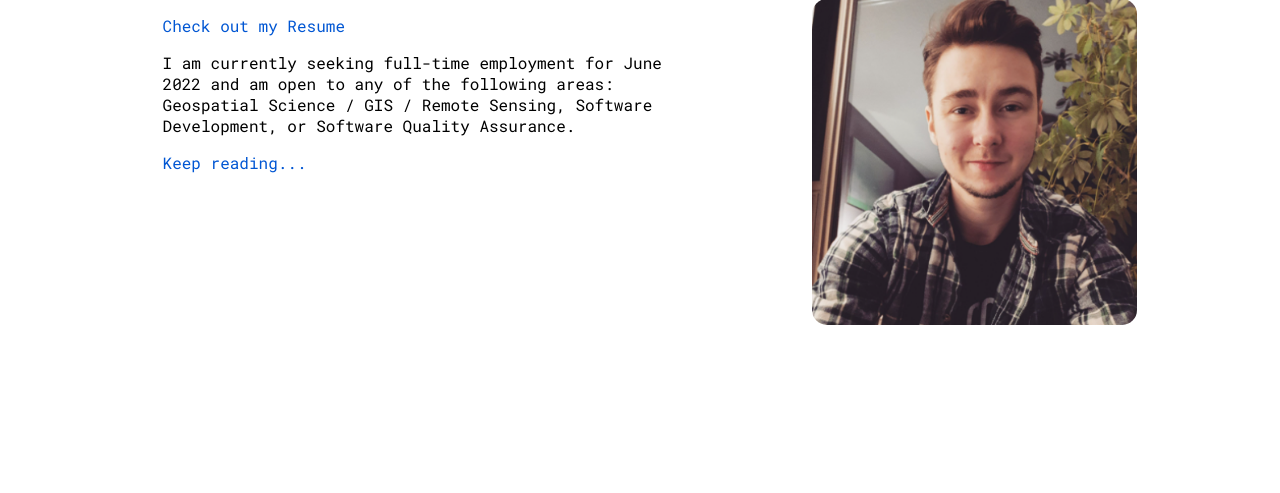
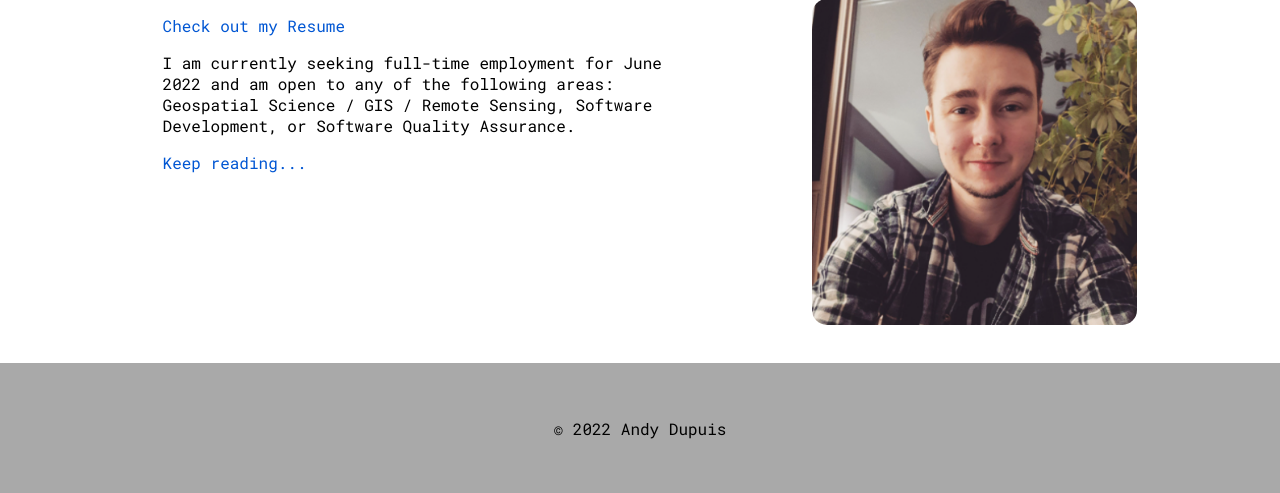
Before and after one commit to AndyDupuis/portfolio, a PHP site: page / in a window 1280 px wide. Shown: the part 1891-2384 px from the top of the page. Before the commit the page ends 2216 px from the top, so only its background shows below. Run offline with PHP 8.4, Linux system fonts and the light colour scheme; some libraries are stand-ins or nearby versions.

Commit message:
Added footer

```diff
--- a/css/style.css
+++ b/css/style.css
@@ -96,6 +96,13 @@ i:hover {
   	text-decoration: none;
 }
 
+/* Footer */
+#footer {
+    background-color: darkgrey;
+    text-align: center;
+    padding: 3%;
+}
+
 
 /* -------------------------------------------------------- */
 /* SCREEN SIZE SPECIFIC */
@@ -135,6 +142,11 @@ i:hover {
     }
     #contact i {
         padding: 3%;
+    }
+
+    /* Don't display footer on small screens where contact becomes footer */
+    #footer {
+        display: none;
     }
 
 }
--- a/index.html
+++ b/index.html
@@ -127,8 +127,10 @@
 
             </div>
 
+        </div>
 
-
+        <div id="footer">
+            <p>© 2022 Andy Dupuis</p>
         </div>
 
         <div id="contact" class="side-bar">
```
